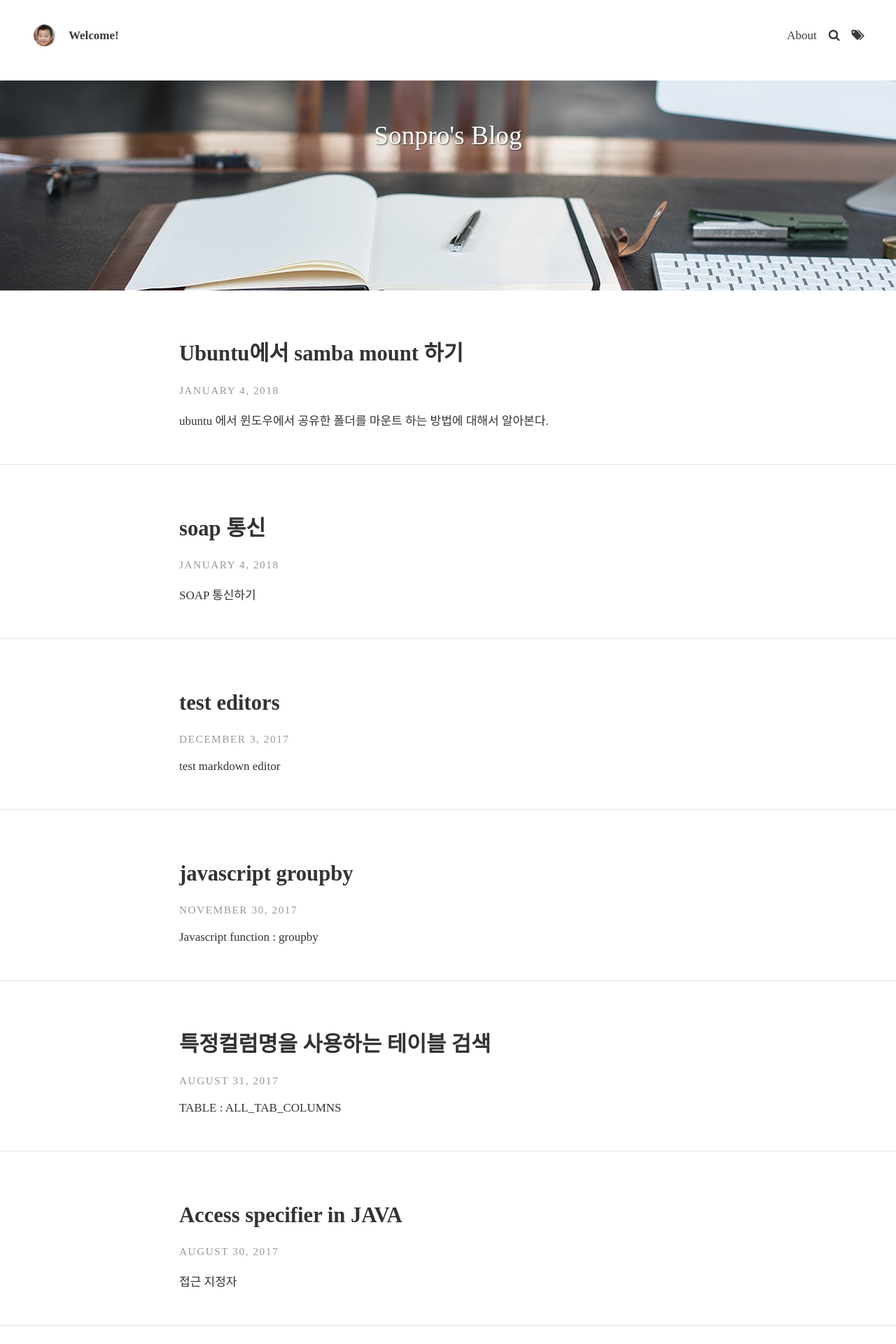
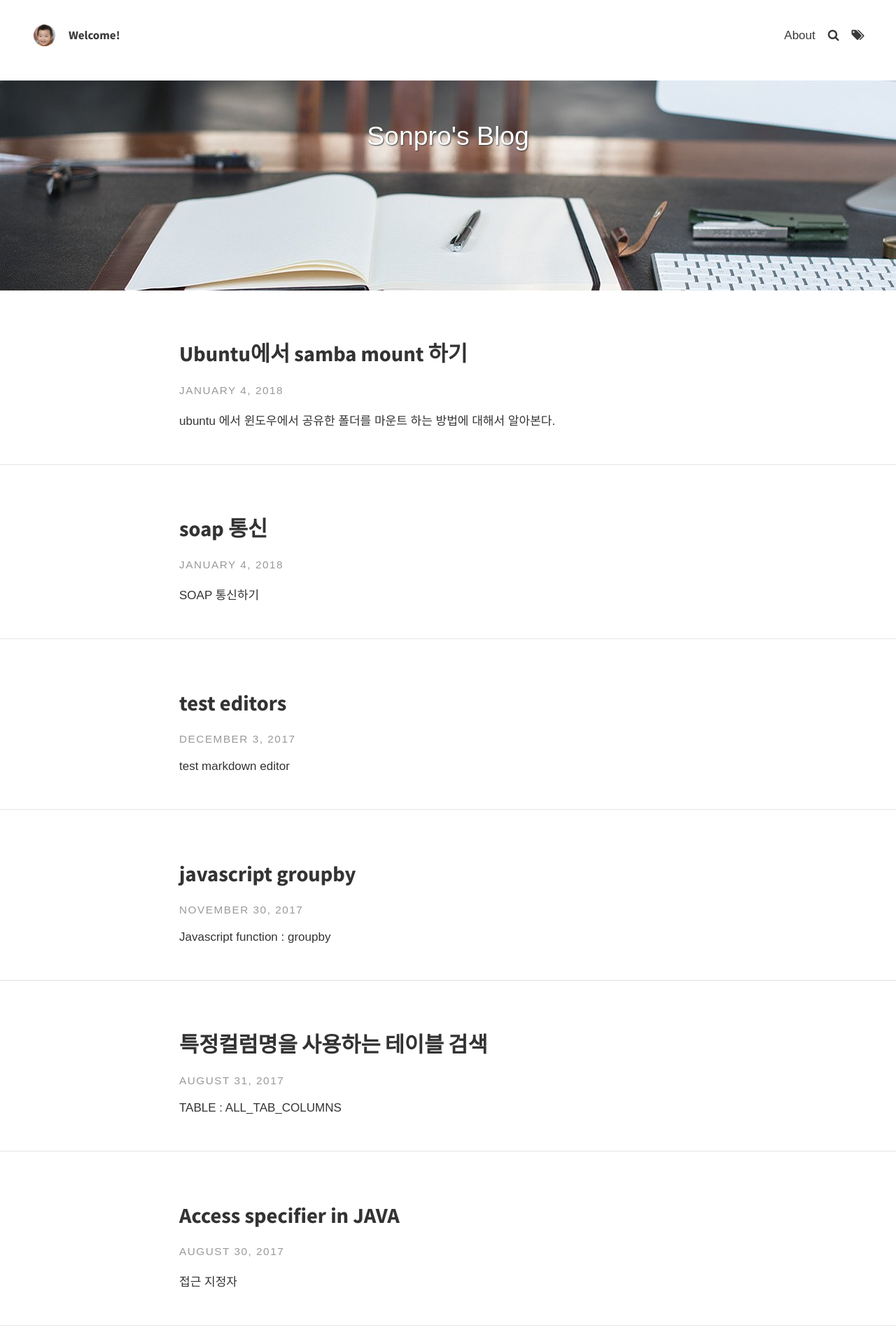
Before and after one commit to sonpro/sonpro.github.io, a Jekyll site: the page built from index.html, in a window 1280 px wide. Shown: the top 1920 px of the page at 70% size. Built offline with Jekyll 4.4.1, drawn with Linux system fonts in a browser that asks for light colours; the list of posts is cut into pages by our own code.

Commit message:
font test

```diff
--- a/_sass/base/_variables.scss
+++ b/_sass/base/_variables.scss
@@ -1,9 +1,9 @@
 // Typography
 // $font-family-main: 'Source Sans Pro', Helvetica, Arial, sans-serif;
 // $font-family-main: 'KoPub Batang', Helvetica, Arial, sans-serif;
-$font-family-main: 'Noto Sans KR','Ubuntu Mono';
+$font-family-main: 'Ubuntu Mono','KoPub Dotum', Arial, sans-serif;
 // $font-family-headings: 'Source Sans Pro', Helvetica, Arial, sans-serif;
-$font-family-headings:  'Noto Sans KR','Ubuntu Mono';
+$font-family-headings: 'Source Sans Pro','KoPub Dotum', Arial, sans-serif;
 $font-size: 17px;
 
 
```
